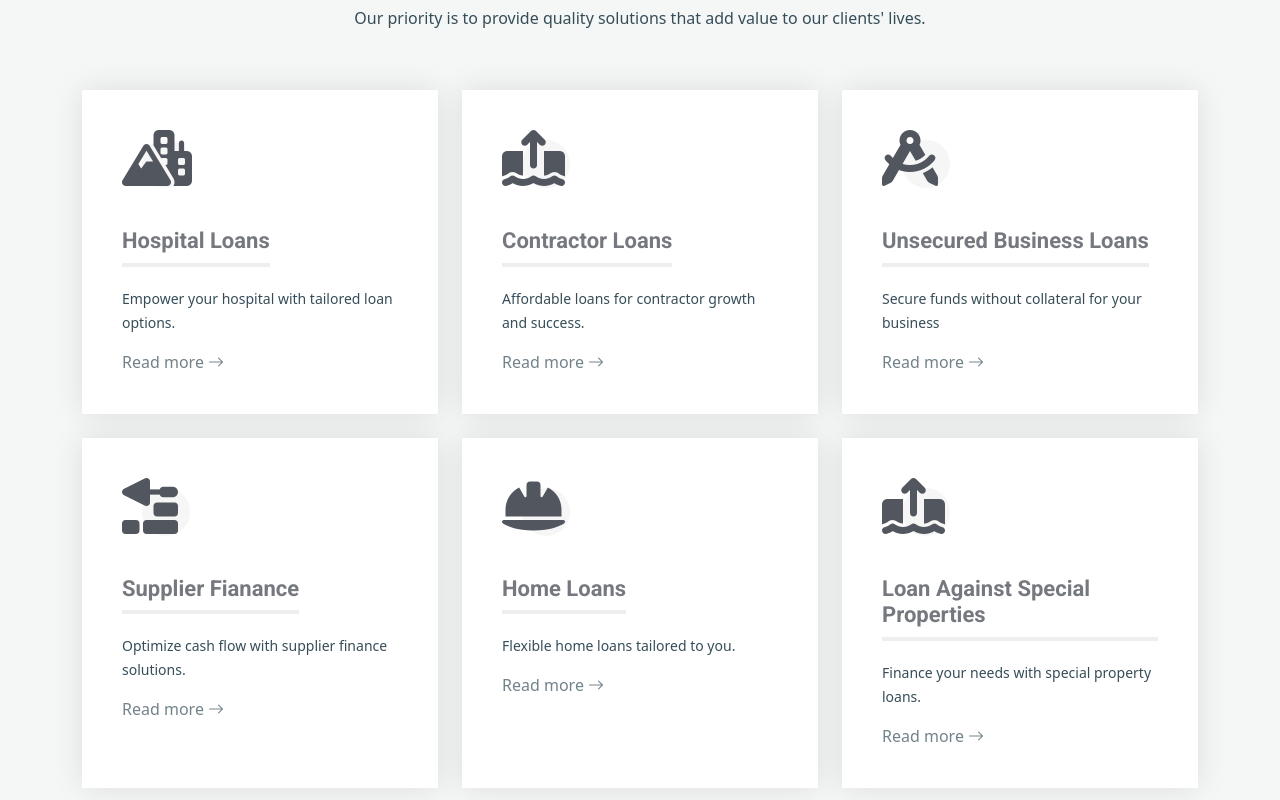
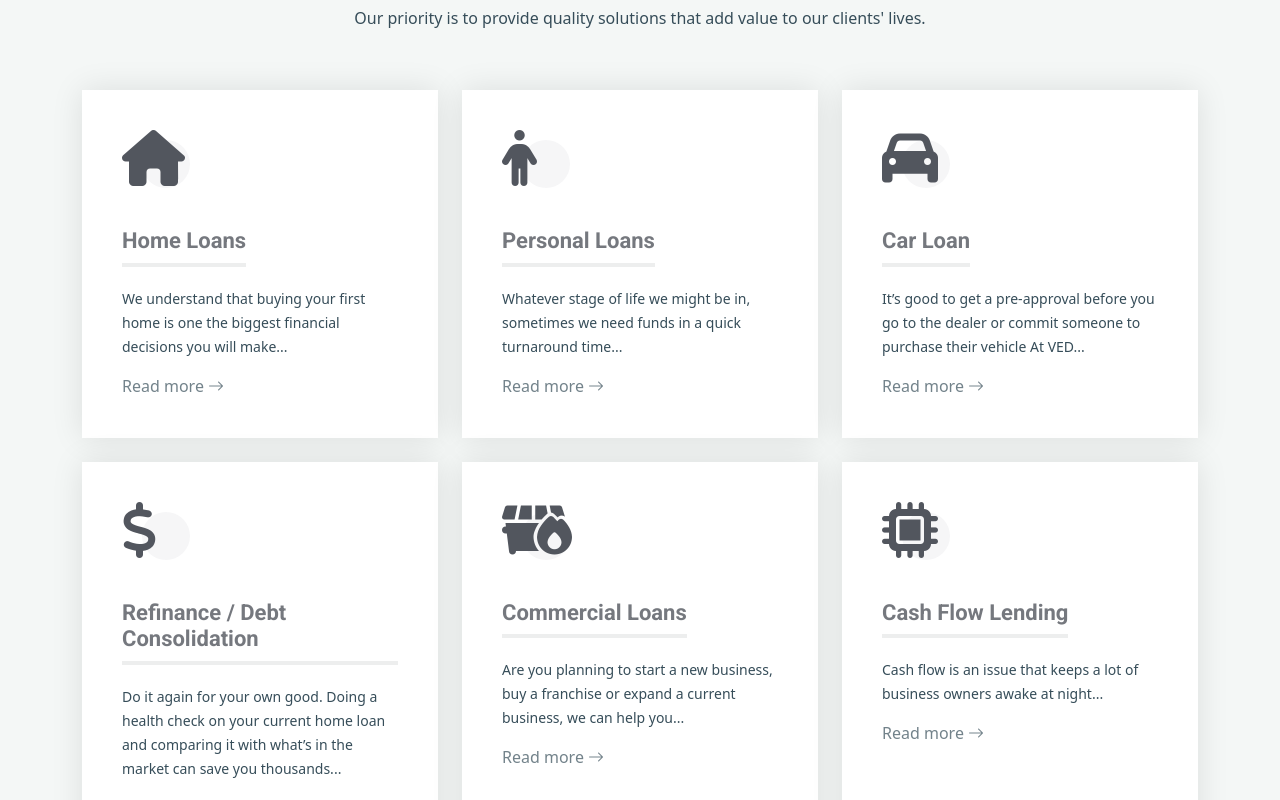
Before and after one commit to saimsohailKH/ved-finance, a React (Create React App) app: page / in a window 1280 px wide. Shown: the part 900-1700 px from the top of the page. Built offline with nearby package versions, Linux system fonts and the light colour scheme.

Commit message:
show list of services in landing page

```diff
--- a/src/components/services.js
+++ b/src/components/services.js
@@ -1,3 +1,5 @@
+import { services } from "../data/services";
+
 function Services() {
   return (
     <section id="services" class="services section light-background">
@@ -7,72 +9,21 @@ function Services() {
       </div>
 
       <div class="container">
-        <div class="row gy-4">
-          <div class="col-lg-4 col-md-6" data-aos="fade-up" data-aos-delay="100">
-            <div class="service-item  position-relative">
-              <div class="icon">
-                <i class="fa-solid fa-mountain-city"></i>
+        <div class="row d-flex justify-content-center gy-4">
+          {
+            services.map((service, index) => (
+              <div class="col-lg-4 col-md-6" data-aos="fade-up" data-aos-delay="100" key={index}>
+                <div class="service-item  position-relative">
+                  <div class="icon">
+                    <i class={service.icon}></i>
+                  </div>
+                  <h3>{service.title}</h3>
+                  <p>{service.description}</p>
+                  <a href={`/service/${service.id}`} class="readmore stretched-link">Read more <i class="bi bi-arrow-right"></i></a>
+                </div>
               </div>
-              <h3>Hospital Loans</h3>
-              <p>Empower your hospital with tailored loan options.</p>
-              <a href="#" class="readmore stretched-link">Read more <i class="bi bi-arrow-right"></i></a>
-            </div>
-          </div>
-
-          <div class="col-lg-4 col-md-6" data-aos="fade-up" data-aos-delay="200">
-            <div class="service-item position-relative">
-              <div class="icon">
-                <i class="fa-solid fa-arrow-up-from-ground-water"></i>
-              </div>
-              <h3>Contractor Loans</h3>
-              <p>Affordable loans for contractor growth and success.</p>
-              <a href="#" class="readmore stretched-link">Read more <i class="bi bi-arrow-right"></i></a>
-            </div>
-          </div>
-
-          <div class="col-lg-4 col-md-6" data-aos="fade-up" data-aos-delay="300">
-            <div class="service-item position-relative">
-              <div class="icon">
-                <i class="fa-solid fa-compass-drafting"></i>
-              </div>
-              <h3>Unsecured Business Loans</h3>
-              <p>Secure funds without collateral for your business</p>
-              <a href="#" class="readmore stretched-link">Read more <i class="bi bi-arrow-right"></i></a>
-            </div>
-          </div>
-
-          <div class="col-lg-4 col-md-6" data-aos="fade-up" data-aos-delay="400">
-            <div class="service-item position-relative">
-              <div class="icon">
-                <i class="fa-solid fa-trowel-bricks"></i>
-              </div>
-              <h3>Supplier Fianance</h3>
-              <p>Optimize cash flow with supplier finance solutions.</p>
-              <a href="#" class="readmore stretched-link">Read more <i class="bi bi-arrow-right"></i></a>
-            </div>
-          </div>
-
-          <div class="col-lg-4 col-md-6" data-aos="fade-up" data-aos-delay="500">
-            <div class="service-item position-relative">
-              <div class="icon">
-                <i class="fa-solid fa-helmet-safety"></i>
-              </div>
-              <h3>Home Loans</h3>
-              <p>Flexible home loans tailored to you.</p>
-              <a href="#" class="readmore stretched-link">Read more <i class="bi bi-arrow-right"></i></a>
-            </div>
-          </div>
-
-          <div class="col-lg-4 col-md-6" data-aos="fade-up" data-aos-delay="600">
-            <div class="service-item position-relative">
-              <div class="icon">
-                <i class="fa-solid fa-arrow-up-from-ground-water"></i>
-              </div>
-              <h3>Loan Against Special Properties</h3>
-              <p>Finance your needs with special property loans.</p>
-              <a href="#" class="readmore stretched-link">Read more <i class="bi bi-arrow-right"></i></a>
-            </div>
-          </div>
+            ))
+          }
         </div>
       </div>
     </section>
--- a/src/data/services.js
+++ b/src/data/services.js
@@ -2,78 +2,78 @@ export const services = [
   {
     id: 1,
     title: 'Home Loans',
-    description: '',
-    icon: '',
+    description: 'We understand that buying your first home is one the biggest financial decisions you will make...',
+    icon: 'fa-solid fa-house',
     kind: 'Individual'
   },
   {
     id: 2,
     title: 'Personal Loans',
-    description: '',
-    icon: '',
+    description: 'Whatever stage of life we might be in, sometimes we need funds in a quick turnaround time...',
+    icon: 'fa-solid fa-person',
     kind: 'Individual'
   },
   {
     id: 3,
     title: 'Car Loan',
-    description: '',
-    icon: '',
+    description: 'It’s good to get a pre-approval before you go to the dealer or commit someone to purchase their vehicle At VED...',
+    icon: 'fa-solid fa-car',
     kind: 'Individual'
   },
   {
     id: 4,
     title: 'Refinance / Debt Consolidation',
-    description: '',
-    icon: '',
+    description: 'Do it again for your own good. Doing a health check on your current home loan and comparing it with what’s in the market can save you thousands...',
+    icon: 'fa-solid fa-dollar-sign',
     kind: 'Individual'
   },
   {
     id: 5,
     title: 'Commercial Loans',
-    description: '',
-    icon: '',
+    description: 'Are you planning to start a new business, buy a franchise or expand a current business, we can help you...',
+    icon: 'fa-solid fa-dumpster-fire',
     kind: 'Corporates'
   },
   {
     id: 6,
     title: 'Cash Flow Lending',
-    description: '',
-    icon: '',
+    description: 'Cash flow is an issue that keeps a lot of business owners awake at night...',
+    icon: 'fa-solid fa-microchip',
     kind: 'Corporates'
   },
   {
     id: 7,
     title: 'Asset / Equipment Finance',
-    description: '',
-    icon: '',
+    description: 'Equipment Finance enables you to obtain financing for business equipment, machinery and vehicles (trucks and tractors)...',
+    icon: 'fa-solid fa-dollar-sign',
     kind: 'Corporates'
   },
   {
     id: 8,
     title: 'Line of credit / Business Overdraft',
-    description: '',
-    icon: '',
+    description: 'Lines of credit are approved “loan” facilities that you can draw down on at any time that suits your business, without any further approvals...',
+    icon: 'fa-solid fa-business-time',
     kind: 'Corporates'
   },
   {
     id: 9,
     title: 'LO Doc Loan',
-    description: '',
-    icon: '',
+    description: 'Low Documentation (Low Doc) loans provide flexible financing solutions for self-employed people...',
+    icon: 'fa-solid fa-paperclip',
     kind: 'Corporates'
   },
   {
     id: 10,
     title: 'Debt Removal',
-    description: '',
-    icon: '',
+    description: 'If you have bad credit, you know how hard life can become! From everyday purchases to investments in your future, your credit history can come back to haunt you...',
+    icon: 'fa-solid fa-dollar-sign',
     kind: ''
   },
   {
     id: 11,
     title: 'Utility Connection Service',
-    description: '',
-    icon: '',
+    description: 'We understand that buying your first home is one the biggest financial decisions you will make...',
+    icon: 'fa-brands fa-connectdevelop',
     kind: ''
   }
 ];
```
